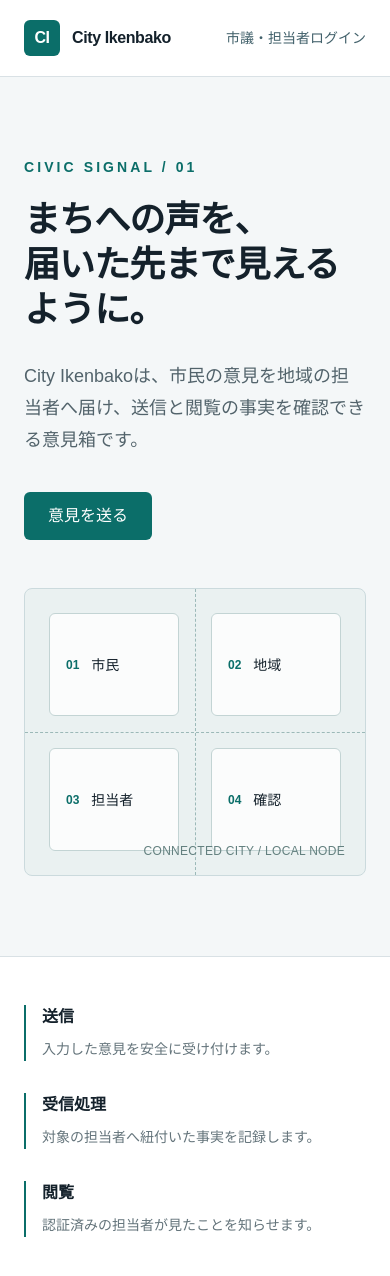
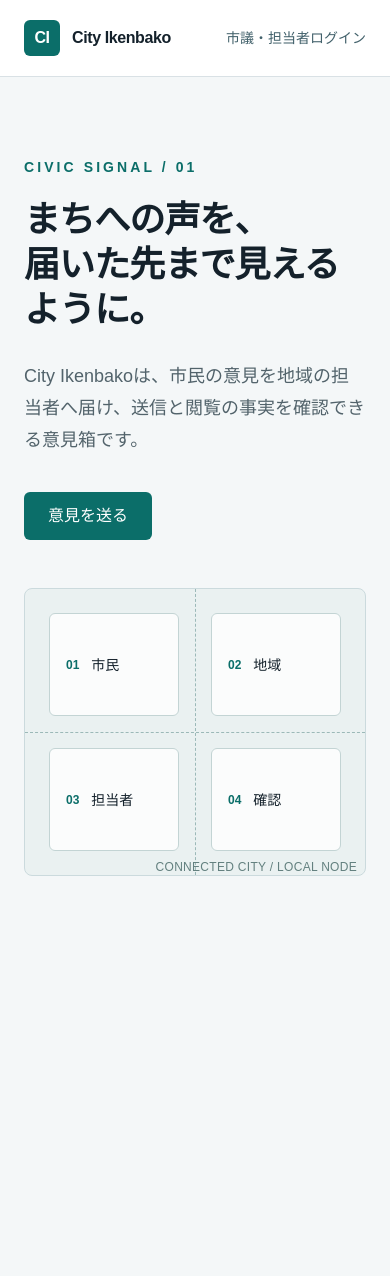
Before and after one commit to mocadayoo/city-ikenbako, a Next.js app: page / in a window 390 px wide. Shown: the top 1276 px of the page. After the commit the page ends 956 px from the top, so only its background shows below. Built offline with nearby package versions, Linux system fonts and the light colour scheme.

Commit message:
chore(style): adjust some UI's

```diff
--- a/app/opinions/view/opinion-view.tsx
+++ b/app/opinions/view/opinion-view.tsx
@@ -186,11 +186,6 @@ export function OpinionView({ audience }: { audience: Audience }) {
           )}
 
           {error && <p role="alert" className="rounded-md bg-[#fff1ef] p-4 text-sm text-[#a23b2f]">{error}</p>}
-          <div className="grid gap-3 sm:grid-cols-3">
-            {[['送信', opinion.events.some((event) => event.type === 'SUBMITTED')], ['受信処理', opinion.events.some((event) => event.type === 'DELIVERED')], ['閲覧', viewed.length > 0]].map(([label, complete]) => (
-              <div key={String(label)} className="rounded-md border border-[#d9e1e5] bg-white p-4"><p className="text-xs text-[#64747b]">{label}</p><p className={`mt-2 font-semibold ${complete ? "text-[#0b6e69]" : "text-[#9aa8ad]"}`}>{complete ? "完了" : "未完了"}</p></div>
-            ))}
-          </div>
           {!isCouncilor && <Link href="/submit" className="inline-block text-sm text-[#0b6e69]">新しい意見を送る →</Link>}
         </section>
 
--- a/app/page.tsx
+++ b/app/page.tsx
@@ -5,11 +5,19 @@ export default function Home() {
     <main className="min-h-screen bg-[#f4f7f8] text-[#14212b]">
       <header className="border-b border-[#d9e1e5] bg-white">
         <div className="mx-auto flex max-w-6xl items-center justify-between px-6 py-5">
-          <Link href="/" className="flex items-center gap-3 font-semibold tracking-tight">
-            <span className="grid h-9 w-9 place-items-center rounded-md bg-[#0b6e69] text-white">CI</span>
+          <Link
+            href="/"
+            className="flex items-center gap-3 font-semibold tracking-tight"
+          >
+            <span className="grid h-9 w-9 place-items-center rounded-md bg-[#0b6e69] text-white">
+              CI
+            </span>
             <span>City Ikenbako</span>
           </Link>
-          <Link href="/councilor/login" className="text-sm text-[#42616b] hover:text-[#0b6e69]">
+          <Link
+            href="/councilor/login"
+            className="text-sm text-[#42616b] hover:text-[#0b6e69]"
+          >
             市議・担当者ログイン
           </Link>
         </div>
@@ -17,14 +25,22 @@ export default function Home() {
 
       <section className="mx-auto grid max-w-6xl gap-12 px-6 py-20 lg:grid-cols-[1.1fr_0.9fr] lg:items-center">
         <div>
-          <p className="mb-5 text-sm font-semibold uppercase tracking-[0.22em] text-[#0b6e69]">Civic signal / 01</p>
+          <p className="mb-5 text-sm font-semibold uppercase tracking-[0.22em] text-[#0b6e69]">
+            Civic signal / 01
+          </p>
           <h1 className="max-w-2xl text-4xl font-semibold leading-tight tracking-tight sm:text-6xl">
-            まちへの声を、<br />届いた先まで見えるように。
+            まちへの声を、
+            <br />
+            届いた先まで見えるように。
           </h1>
           <p className="mt-7 max-w-xl text-lg leading-8 text-[#52636b]">
-            City Ikenbakoは、市民の意見を地域の担当者へ届け、送信と閲覧の事実を確認できる意見箱です。
+            City
+            Ikenbakoは、市民の意見を地域の担当者へ届け、送信と閲覧の事実を確認できる意見箱です。
           </p>
-          <Link href="/submit" className="mt-9 inline-flex rounded-md bg-[#0b6e69] px-6 py-3 font-medium text-white hover:bg-[#075852]">
+          <Link
+            href="/submit"
+            className="mt-9 inline-flex rounded-md bg-[#0b6e69] px-6 py-3 font-medium text-white hover:bg-[#075852]"
+          >
             意見を送る
           </Link>
         </div>
@@ -33,25 +49,26 @@ export default function Home() {
           <div className="absolute inset-x-0 top-1/2 border-t border-dashed border-[#9cb9b8]" />
           <div className="absolute inset-y-0 left-1/2 border-l border-dashed border-[#9cb9b8]" />
           <div className="relative grid h-full grid-cols-2 grid-rows-2 gap-8">
-            {[["01", "市民"], ["02", "地域"], ["03", "担当者"], ["04", "確認"]].map(([number, label]) => (
-              <div key={number} className="flex items-center gap-3 rounded-md border border-[#c3d4d4] bg-white/80 px-4 py-3">
-                <span className="text-xs font-semibold text-[#0b6e69]">{number}</span>
+            {[
+              ["01", "市民"],
+              ["02", "地域"],
+              ["03", "担当者"],
+              ["04", "確認"],
+            ].map(([number, label]) => (
+              <div
+                key={number}
+                className="flex items-center gap-3 rounded-md border border-[#c3d4d4] bg-white/80 px-4 py-3"
+              >
+                <span className="text-xs font-semibold text-[#0b6e69]">
+                  {number}
+                </span>
                 <span className="text-sm font-medium">{label}</span>
               </div>
             ))}
           </div>
-          <p className="absolute bottom-4 right-5 text-xs tracking-wide text-[#63807f]">CONNECTED CITY / LOCAL NODE</p>
-        </div>
-      </section>
-
-      <section className="border-t border-[#d9e1e5] bg-white">
-        <div className="mx-auto grid max-w-6xl gap-8 px-6 py-12 sm:grid-cols-3">
-          {[["送信", "入力した意見を安全に受け付けます。"], ["受信処理", "対象の担当者へ紐付いた事実を記録します。"], ["閲覧", "認証済みの担当者が見たことを知らせます。"]].map(([title, description]) => (
-            <div key={title} className="border-l-2 border-[#0b6e69] pl-4">
-              <h2 className="font-semibold">{title}</h2>
-              <p className="mt-2 text-sm leading-6 text-[#64747b]">{description}</p>
-            </div>
-          ))}
+          <p className="absolute bottom-0 right-2 text-xs tracking-wide text-[#63807f]">
+            CONNECTED CITY / LOCAL NODE
+          </p>
         </div>
       </section>
     </main>
```
